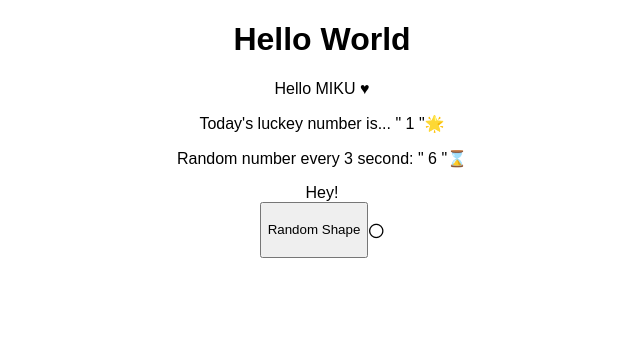
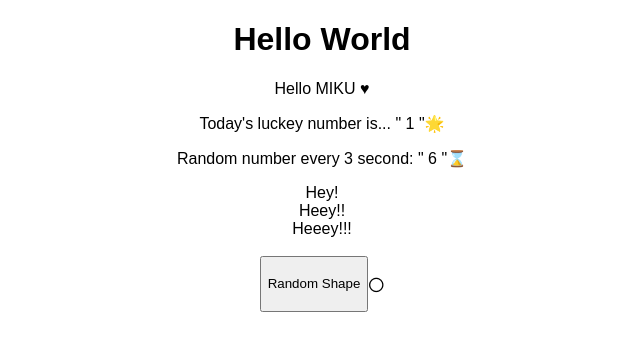
Before and after one commit to mikuweb/React-coding-challenges, a React (Create React App) app: page / in a window 1280 px wide. Shown: the top 350 px of the page, without its empty margins (318-958 px from the left). Built offline with nearby package versions, Linux system fonts and the light colour scheme.

Commit message:
challenge 6

```diff
--- a/src/App.js
+++ b/src/App.js
@@ -13,9 +13,8 @@ export default function App() {
       <HelloName name={"MIKU"} />
       <RandomNumber />
       <RandomNumberAutoUpdate />
-      <Triple>
-        <div>Hey!</div>
-      </Triple>
+      <Triple />
+      <br />
       <CreateRandomShape />
     </div>
   );
--- a/src/components/Triple.jsx
+++ b/src/components/Triple.jsx
@@ -1,3 +1,11 @@
-export const Triple = ({ children }) => {
-  return children;
+export const Triple = () => {
+  const heys = ["Hey!", "Heey!!", "Heeey!!!"];
+
+  return (
+    <div>
+      {heys.map((hey, i) => (
+        <div key={i}>{hey}</div>
+      ))}
+    </div>
+  );
 };
```
